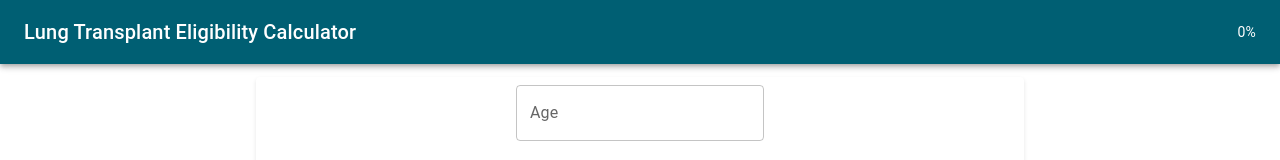
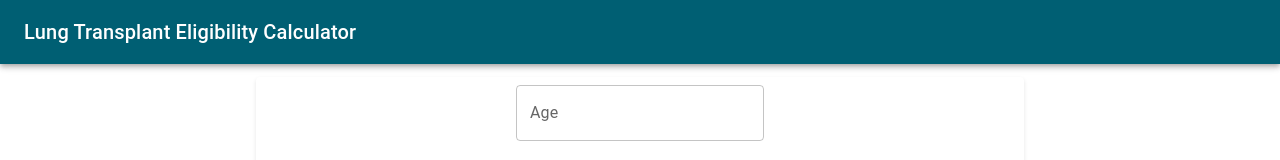
Before and after one commit to iShubhamTyagi/ltec, a React (Create React App) app: page / in a window 1280 px wide. Shown: the top 160 px of the page. Built offline with nearby package versions, Linux system fonts and the light colour scheme.

Commit message:
Fixed progress caluclator

```diff
--- a/src/components/Header.js
+++ b/src/components/Header.js
@@ -2,13 +2,14 @@ import React from "react";
 import { AppBar, Toolbar, Typography, Box } from "@mui/material";
 import CircularProgress from "@mui/material/CircularProgress";
 
-function Header({ progress, userSelection }) {
+function Header({ userSelection, progress }) {
   return (
     <AppBar position="static" style={{ backgroundColor: "#005f73" }}>
       <Toolbar sx={{ display: "flex", justifyContent: "space-between" }}>
         <Typography variant="h6" component="div">
           Lung Transplant Eligibility Calculator
         </Typography>
+        {userSelection && progress !== undefined && (
           <Box sx={{ display: "flex", alignItems: "center" }}>
             <Typography variant="body1" component="div">
               {userSelection}
@@ -23,6 +24,7 @@ function Header({ progress, userSelection }) {
               {`${progress}%`}
             </Typography>
           </Box>
+        )}
       </Toolbar>
     </AppBar>
   );
--- a/src/components/MainCard.js
+++ b/src/components/MainCard.js
@@ -28,7 +28,7 @@ const initialState = {
   currentCardIndex: 0,
   userSelection: "",
   answers: {},
-  verdicts: {}, // to store verdicts
+  verdicts: {},
   age: "",
   id: "",
   sex: "",
@@ -51,16 +51,19 @@ function MainCard() {
   } = state;
 
   const handleNext = () => {
-    if (
-      selectedSequence !== null &&
-      currentCardIndex <= questionCardSequences[selectedSequence]?.cards.length
-    ) {
-      setState((prevState) => ({
-        ...prevState,
-        currentCardIndex: prevState.currentCardIndex + 1,
-      }));
+    if (selectedSequence !== null) {
+      const totalCards = questionCardSequences[selectedSequence]?.cards.length;
+      if (currentCardIndex < totalCards) {
+        setState((prevState) => ({
+          ...prevState,
+          currentCardIndex: prevState.currentCardIndex + 1,
+        }));
+      } else if (currentCardIndex === totalCards) {
+        setIsFinalCardShown(true);
+      }
     }
   };
+
 
   const handlePrevious = () => {
     if (currentCardIndex > 1) {
@@ -126,9 +129,7 @@ function MainCard() {
   }, [verdicts]);
 
   useEffect(() => {
-    if (
-      currentCardIndex > questionCardSequences[selectedSequence]?.cards.length
-    ) {
+    if (currentCardIndex > questionCardSequences[selectedSequence]?.cards.length) {
       setIsFinalCardShown(true);
     }
   }, [currentCardIndex, selectedSequence, answers]);
@@ -137,17 +138,15 @@ function MainCard() {
     setCurrentVerdicts(verdicts);
   }, [verdicts]);
 
-  const progress =
-    (currentCardIndex /
-      (questionCardSequences[selectedSequence]?.cards.length || 1)) *
-    100;
+  const totalCards = questionCardSequences[selectedSequence]?.cards.length || 1;
+  const progress = ((currentCardIndex - 1) / totalCards) * 100;
 
   const isFormValid = age && id && sex;
 
   if (isFinalCardShown) {
     return (
       <>
-        <Header userSelection={userSelection} progress={progress} />
+        <Header userSelection={userSelection} progress={100} />
         <FinalCard
           handleClear={handleClear}
           age={age}
@@ -162,7 +161,7 @@ function MainCard() {
 
   return (
     <>
-      <Header userSelection={userSelection} progress={progress} />
+      <Header userSelection={userSelection} progress={Math.min(progress, 100)} />
       <MainCardContainer>
         <MainCardContent>
           {selectedSequence === null ? (
```
Lines whose indentation alone changed are shown as unchanged.
